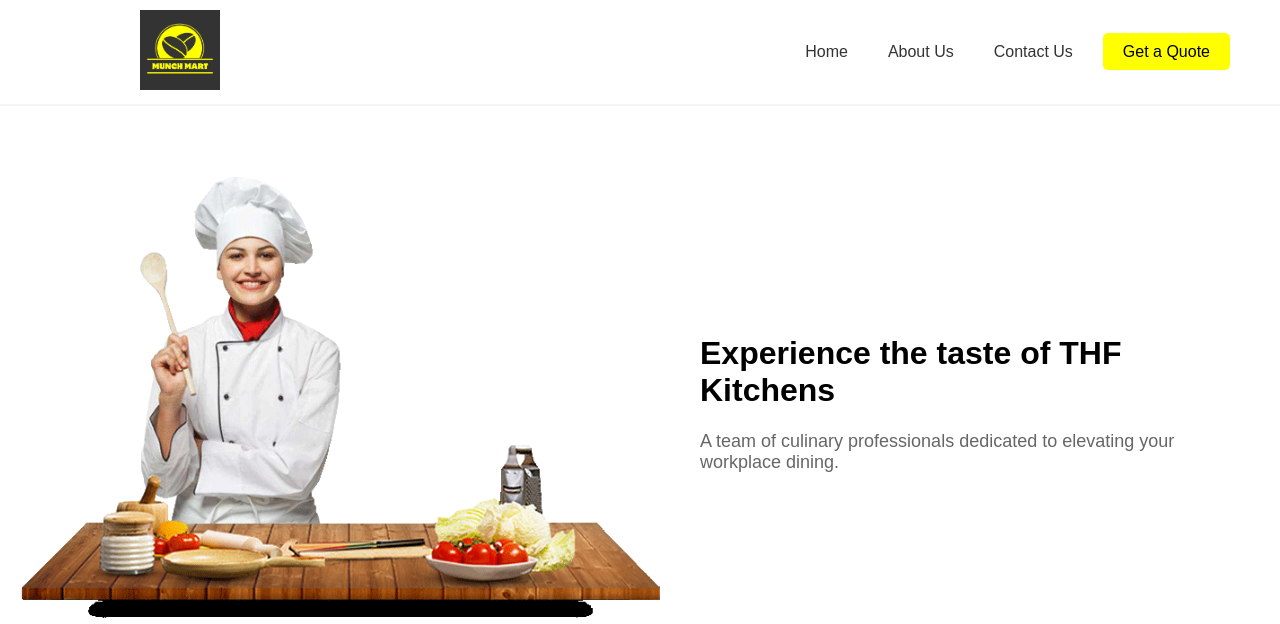
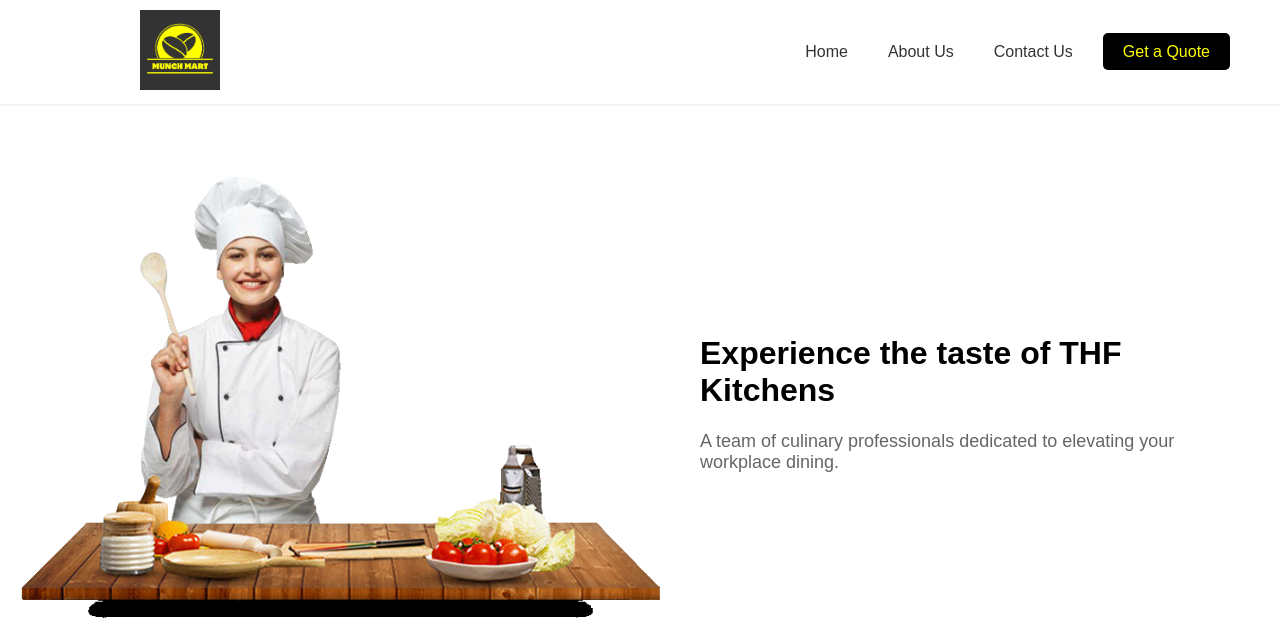
Before and after one commit to Shubham53Mishra/tuck-shops, a PHP site: page /about.php in a window 1280 px wide. Shown: the top 624 px of the page. Run offline with PHP 8.4, Linux system fonts and the light colour scheme.

Commit message:
change button

```diff
--- a/about.php
+++ b/about.php
@@ -56,8 +56,8 @@
         }
 
         nav ul li a.btn-quote {
-            background-color: yellow;
-            color: black;
+            background-color: black;
+            color: yellow;
             padding: 10px 20px;
             border-radius: 5px;
         }
```
Also changed, not shown: style.css (+8 -8 lines).
